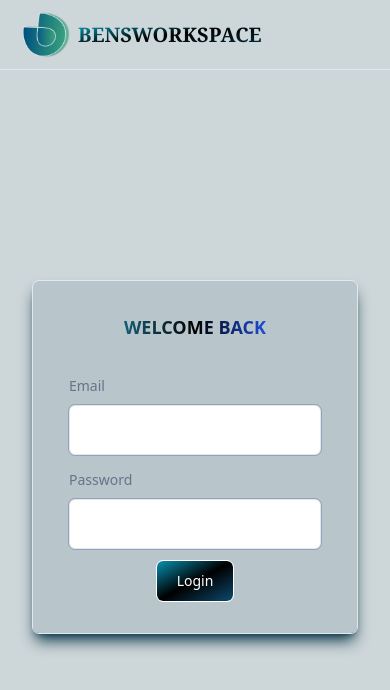
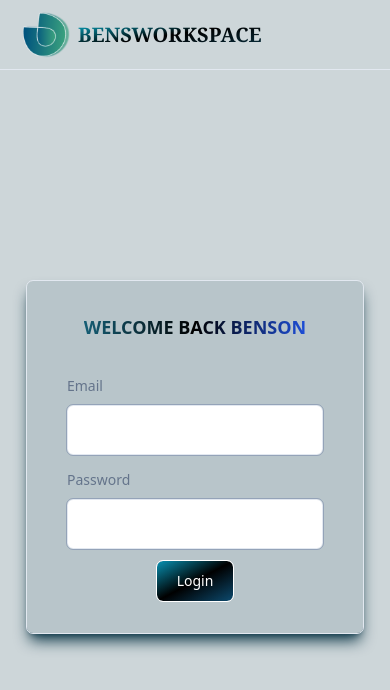
Before and after one commit to ditchk/bendev, a React (Vite) app: page /auth/signin in a window 390 px wide. Shown: the top 690 px of the page. Built offline with nearby package versions, Linux system fonts and the light colour scheme; no server answers; what ldrs would draw is missing.

Commit message:
Latest bensworkspace updates

```diff
--- a/src/_auth/forms/SigninForm.tsx
+++ b/src/_auth/forms/SigninForm.tsx
@@ -55,8 +55,8 @@ const SigninForm = () => {
           }}
           ref={ref}
         onSubmit={form.handleSubmit(onSubmit)}
-        className="flex flex-col justify-start items-center h-fit px-9 md:px-16 shadow-lg py-8 shadow-cyan-950 bg-cyan-950 bg-opacity-10 w-auto space-y-3 rounded-md outline outline-1 outline-slate-200">
-         <h1 className="headText no-underline">WELCOME BACK</h1>
+        className="flex flex-col justify-start items-center h-fit px-10 md:px-16 shadow-lg py-8 shadow-cyan-950 bg-cyan-950 bg-opacity-10 w-auto space-y-3 rounded-md outline outline-1 outline-slate-200">
+         <h1 className="headText no-underline">WELCOME BACK BENSON</h1>
         <FormField
           control={form.control}
           name="email"
--- a/src/global.css
+++ b/src/global.css
@@ -361,7 +361,7 @@ nav.scrolled {
 }
 
 .form_item {
-  @apply w-fit md:w-80
+  @apply w-64 md:w-80
 }
 
 .headText {
```
